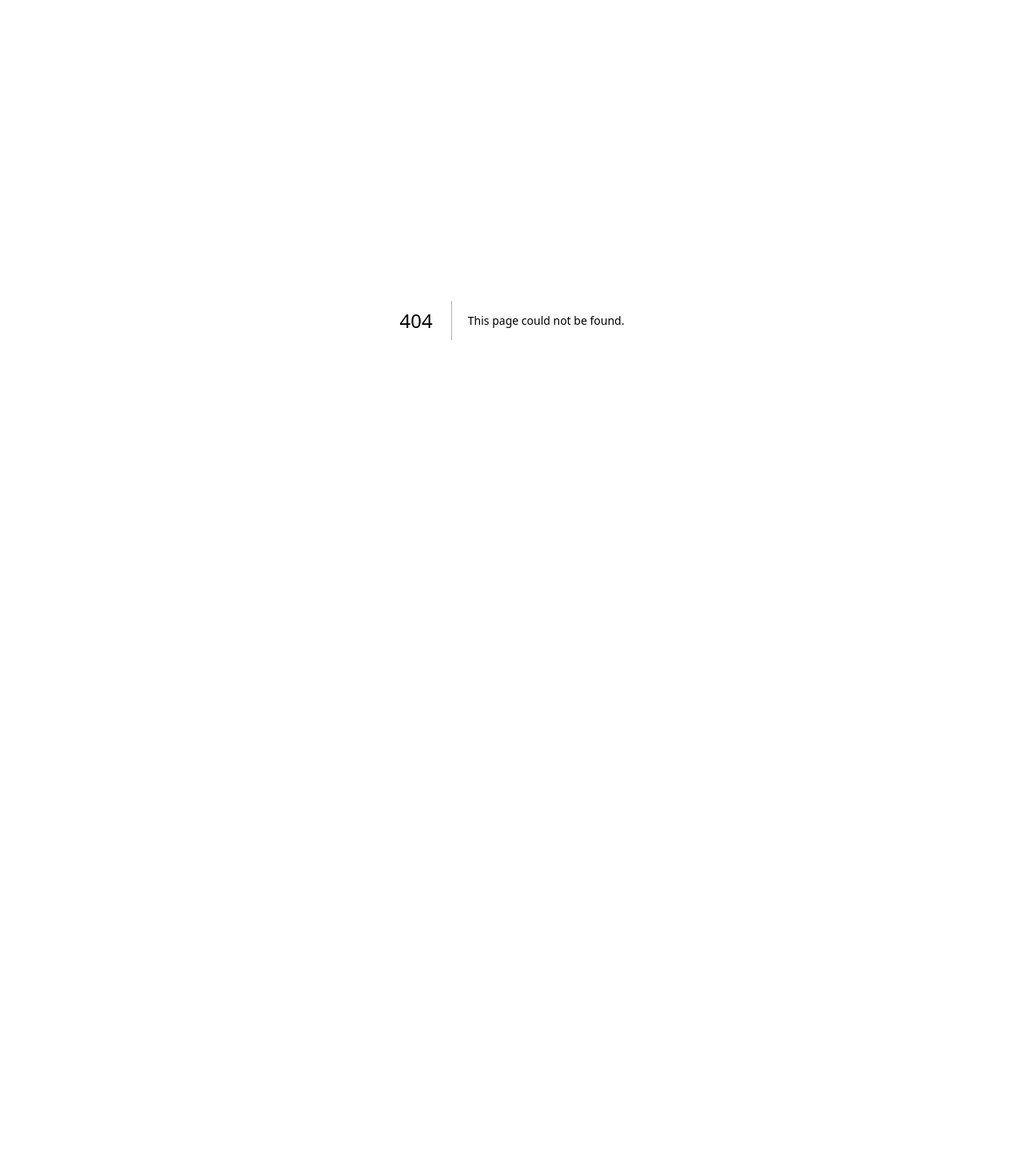
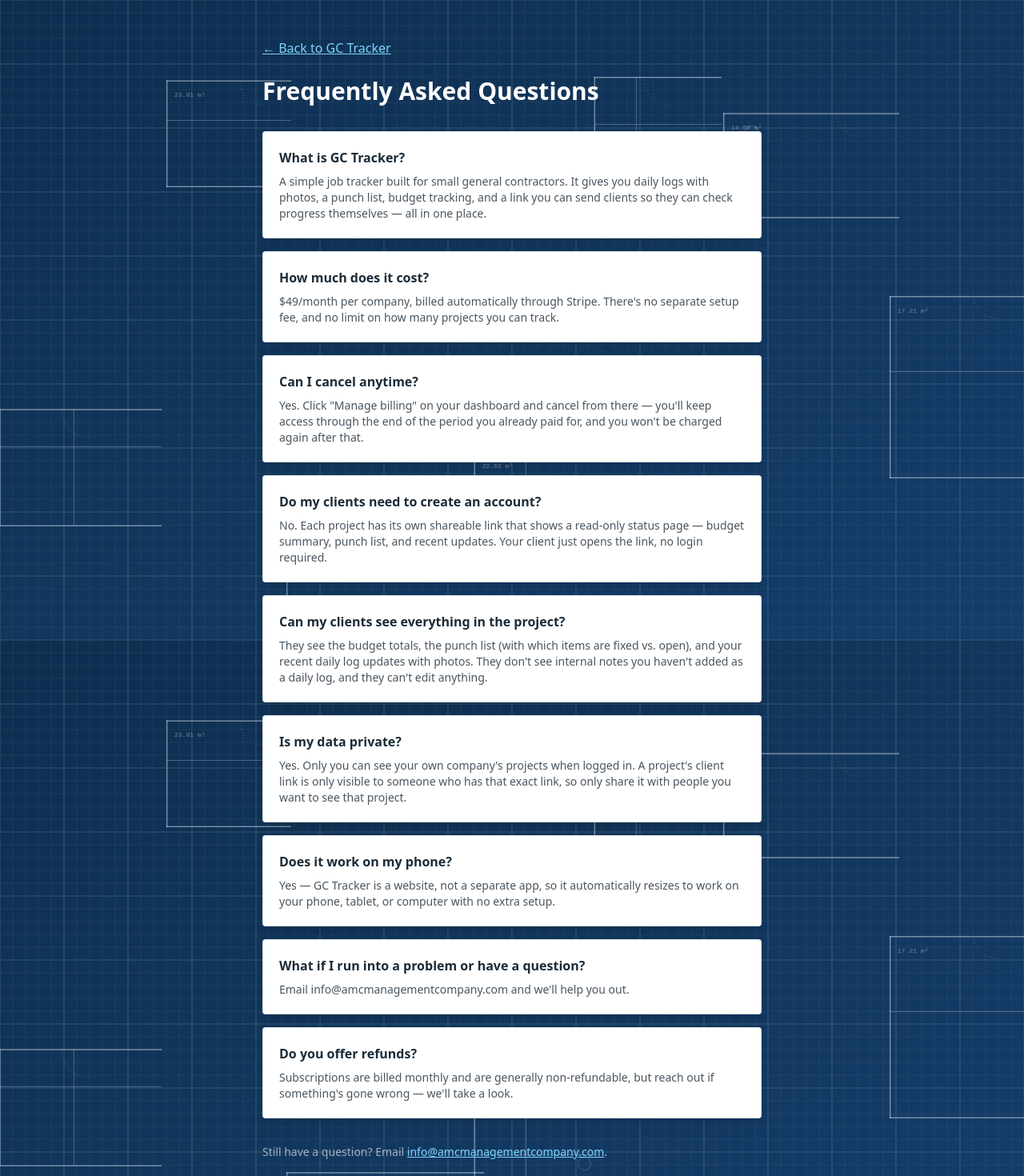
Before and after one commit to atlasnyc1/gc-tracker, a Next.js app: page /faq in a window 1280 px wide. Before the commit this address had no page. Shown: the top 1470 px of the page at 80% size. Before the commit the page ends 800 px from the top, so only its background shows below. Built offline with nearby package versions, Linux system fonts and the light colour scheme.

Commit message:
Create FAQ page for GC Tracker
This page provides a list of frequently asked questions about GC Tracker, including information on pricing, data privacy, and client access.

```diff
--- /dev/null
+++ b/app/faq/page.tsx
@@ -0,0 +1,84 @@
+import Link from "next/link";
+
+export const metadata = {
+  title: "FAQ — GC Tracker",
+};
+
+const FAQS = [
+  {
+    q: "What is GC Tracker?",
+    a: "A simple job tracker built for small general contractors. It gives you daily logs with photos, a punch list, budget tracking, and a link you can send clients so they can check progress themselves — all in one place.",
+  },
+  {
+    q: "How much does it cost?",
+    a: "$49/month per company, billed automatically through Stripe. There's no separate setup fee, and no limit on how many projects you can track.",
+  },
+  {
+    q: "Can I cancel anytime?",
+    a: "Yes. Click \"Manage billing\" on your dashboard and cancel from there — you'll keep access through the end of the period you already paid for, and you won't be charged again after that.",
+  },
+  {
+    q: "Do my clients need to create an account?",
+    a: "No. Each project has its own shareable link that shows a read-only status page — budget summary, punch list, and recent updates. Your client just opens the link, no login required.",
+  },
+  {
+    q: "Can my clients see everything in the project?",
+    a: "They see the budget totals, the punch list (with which items are fixed vs. open), and your recent daily log updates with photos. They don't see internal notes you haven't added as a daily log, and they can't edit anything.",
+  },
+  {
+    q: "Is my data private?",
+    a: "Yes. Only you can see your own company's projects when logged in. A project's client link is only visible to someone who has that exact link, so only share it with people you want to see that project.",
+  },
+  {
+    q: "Does it work on my phone?",
+    a: "Yes — GC Tracker is a website, not a separate app, so it automatically resizes to work on your phone, tablet, or computer with no extra setup.",
+  },
+  {
+    q: "What if I run into a problem or have a question?",
+    a: "Email info@amcmanagementcompany.com and we'll help you out.",
+  },
+  {
+    q: "Do you offer refunds?",
+    a: "Subscriptions are billed monthly and are generally non-refundable, but reach out if something's gone wrong — we'll take a look.",
+  },
+];
+
+export default function FaqPage() {
+  return (
+    <main className="min-h-screen px-6 py-12 max-w-2xl mx-auto">
+      <Link
+        href="/"
+        className="text-base text-sky-300 underline mb-6 inline-block"
+      >
+        ← Back to GC Tracker
+      </Link>
+
+      <h1 className="text-3xl font-bold text-white mb-8">
+        Frequently Asked Questions
+      </h1>
+
+      <div className="space-y-4">
+        {FAQS.map((item) => (
+          <section
+            key={item.q}
+            className="bg-white border border-ink/10 rounded p-5 shadow-lg"
+          >
+            <h2 className="font-semibold text-ink mb-2">{item.q}</h2>
+            <p className="text-sm text-ink/80">{item.a}</p>
+          </section>
+        ))}
+      </div>
+
+      <p className="text-white/60 text-sm mt-8">
+        Still have a question? Email{" "}
+        <a
+          href="mailto:info@amcmanagementcompany.com"
+          className="text-sky-300 underline"
+        >
+          info@amcmanagementcompany.com
+        </a>
+        .
+      </p>
+    </main>
+  );
+}
```
